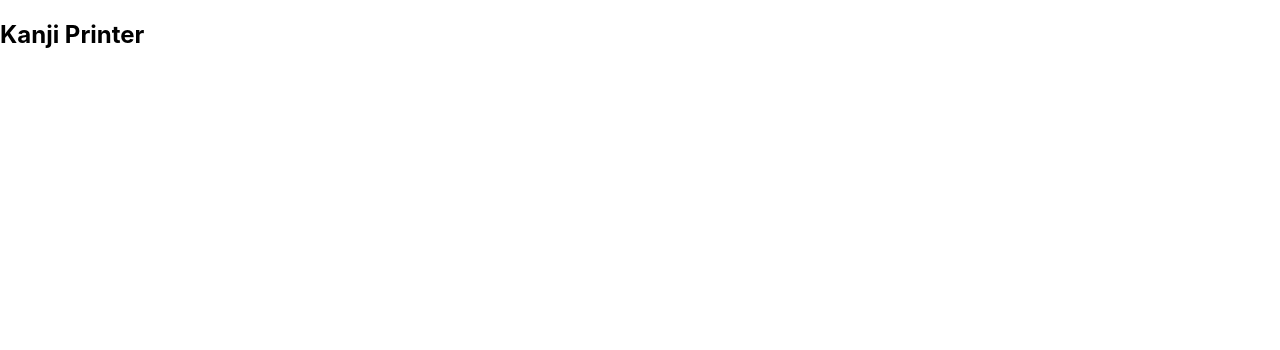
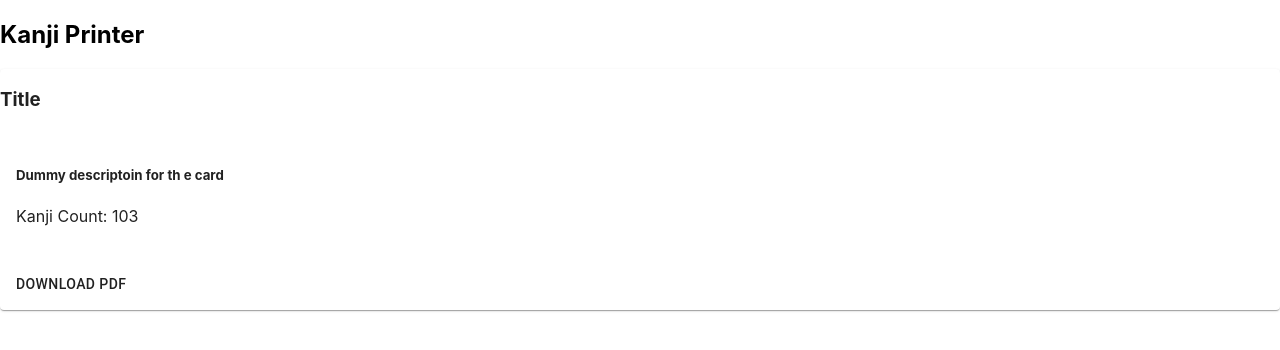
Before and after one commit to rionlabs/kanji.sh, a React (Create React App) app: page / in a window 1280 px wide. Shown: the top 350 px of the page. Built offline with nearby package versions, Linux system fonts and the light colour scheme; the HTML template or start-up script is replaced by a standard one.

Commit message:
:art: Adds material-ui and dummy card

```diff
--- a/package.json
+++ b/package.json
@@ -3,6 +3,7 @@
   "version": "0.1.0",
   "private": true,
   "dependencies": {
+    "@material-ui/core": "^4.11.0",
     "@testing-library/jest-dom": "^4.2.4",
     "@testing-library/react": "^9.3.2",
     "@testing-library/user-event": "^7.1.2",
--- a/src/App.tsx
+++ b/src/App.tsx
@@ -1,10 +1,12 @@
 import React from 'react';
 import './App.css';
+import {FileCard} from "./components/FileCard";
 
 function App() {
     return (
         <div className="App">
             <h2>Kanji Printer</h2>
+            <FileCard title="Title" description="Dummy descriptoin for th e card" kanjiCount={103}/>
         </div>
     );
 }
--- /dev/null
+++ b/src/components/FileCard.tsx
@@ -0,0 +1,30 @@
+import React from "react";
+import {Button} from "@material-ui/core";
+import Card from '@material-ui/core/Card';
+import styled from "@material-ui/core/styles/styled";
+import CardContent from "@material-ui/core/CardContent";
+import CardActions from "@material-ui/core/CardActions";
+
+type CardMeta = {
+    title: String
+    description: String
+    kanjiCount: number
+}
+
+const DownloadButton = styled(Button)({});
+
+export class FileCard extends React.Component<CardMeta> {
+    render() {
+        return (
+            <Card>
+                <h3>{this.props.title}</h3>
+                <CardContent>
+                    <h5>{this.props.description}</h5>
+                    <p>Kanji Count: {this.props.kanjiCount}</p>
+                </CardContent>
+                <CardActions>
+                    <DownloadButton>Download PDF</DownloadButton>
+                </CardActions>
+            </Card>)
+    }
+}
```
Also changed, not shown: 1 other file (tests, documents, lock files or other folders).
